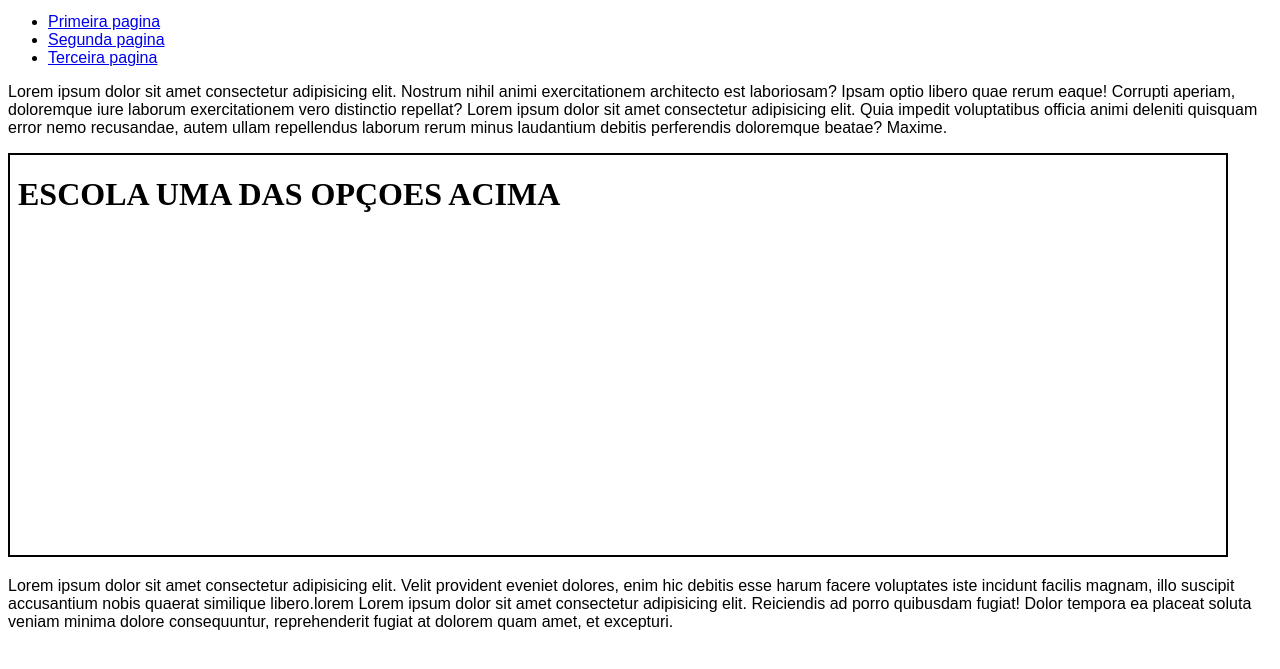
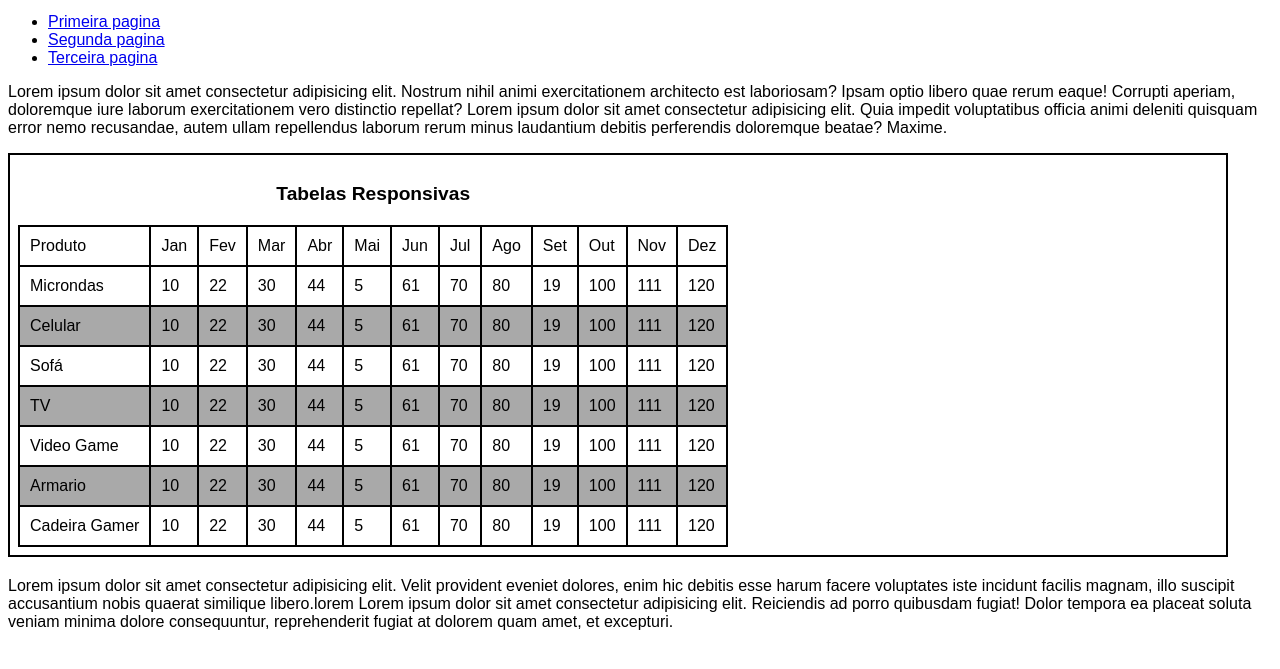
Before and after one commit to rodrigoasdw/html-css, a plain HTML site: page exercicios/ex024/ifram003.html in a window 1280 px wide. Shown: the part 119-788 px from the top of the page. Drawn offline with Linux system fonts and the light colour scheme.

Commit message:
att ex024

```diff
--- a/exercicios/ex024/ifram003.html
+++ b/exercicios/ex024/ifram003.html
@@ -33,7 +33,7 @@
 
     <p>Lorem ipsum dolor sit amet consectetur adipisicing elit. Nostrum nihil animi exercitationem architecto est laboriosam? Ipsam optio libero quae rerum eaque! Corrupti aperiam, doloremque iure laborum exercitationem vero distinctio repellat? Lorem ipsum dolor sit amet consectetur adipisicing elit. Quia impedit voluptatibus officia animi deleniti quisquam error nemo recusandae, autem ullam repellendus laborum rerum minus laudantium debitis perferendis doloremque beatae? Maxime.</p>
 
-    <iframe srcdoc="<h1>ESCOLA UMA DAS  OPÇOES ACIMA </h1>"  id="tela" name="frame">
+    <iframe src="paginas extras/pagina001.html" id="tela" name="frame">
         <p>Infelizmente seu navegador não é compativel com isso</p>
     </iframe>
     <p>Lorem ipsum dolor sit amet consectetur adipisicing elit. Velit provident eveniet dolores, enim hic debitis esse harum facere voluptates iste incidunt facilis magnam, illo suscipit accusantium nobis quaerat similique libero.lorem Lorem ipsum dolor sit amet consectetur adipisicing elit. Reiciendis ad porro quibusdam fugiat! Dolor tempora ea placeat soluta veniam minima dolore consequuntur, reprehenderit fugiat at dolorem quam amet, et excepturi.</p>
```
